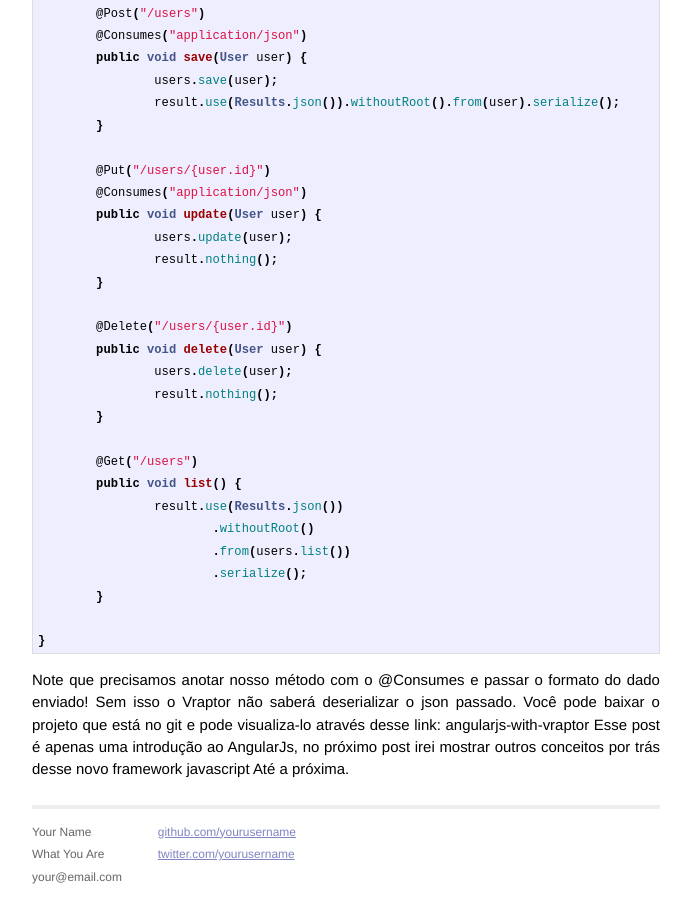
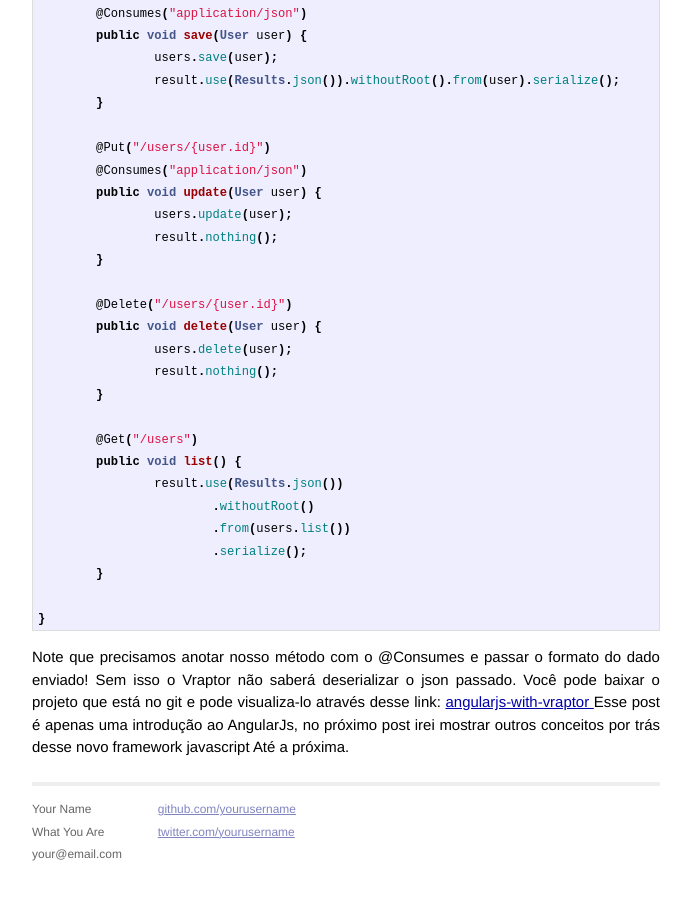
Before and after one commit to MozartLino/ricardo-lino.github.io, a Jekyll site: the page built from _posts/2013-07-26-crud-angularjs-vraptor.html, in a window 1280 px wide and 900 px high, scrolled down 4250 px. Shown: the whole window, without its empty margins (294-985 px from the left). Built offline with Jekyll 4.4.1, drawn with Linux system fonts in a browser that asks for light colours; Markdown is read by kramdown in place of the engine named in the settings; after the commit the page ends 5128 px from its top, so only the background shows below that; some of the changed text lies outside the part shown.

```diff
--- a/_posts/2013-07-26-crud-angularjs-vraptor.html
+++ b/_posts/2013-07-26-crud-angularjs-vraptor.html
@@ -118,7 +118,7 @@ Perceba que no botão “Send user” do nosso user.html estamos passando qual f
 <br />
 A seguir, temos a propriedade ng-repeat:
 {% highlight javascript %}
-ng-repeat="user in users"";
+ng-repeat="user in users";
 {% endhighlight %}
 
 <p>
@@ -236,7 +235,7 @@ public class UserController {
 <p>
 
 Note que precisamos anotar nosso método com o @Consumes e passar o formato do dado enviado! Sem isso o Vraptor não saberá deserializar o json passado.
-Você pode baixar o projeto que está no git e pode visualiza-lo através desse link: angularjs-with-vraptor
+Você pode baixar o projeto que está no git e pode visualiza-lo através desse link: <a href="https://github.com/ricardo-lino/AngularJsWithVaptor">angularjs-with-vraptor </a>
 Esse post é apenas uma introdução ao AngularJs, no próximo post irei mostrar outros conceitos por trás desse novo framework javascript
 Até a próxima.
 
```
Also changed, not shown: other parts of _posts/2013-07-26-crud-angularjs-vraptor.html (+0 -1 lines).
